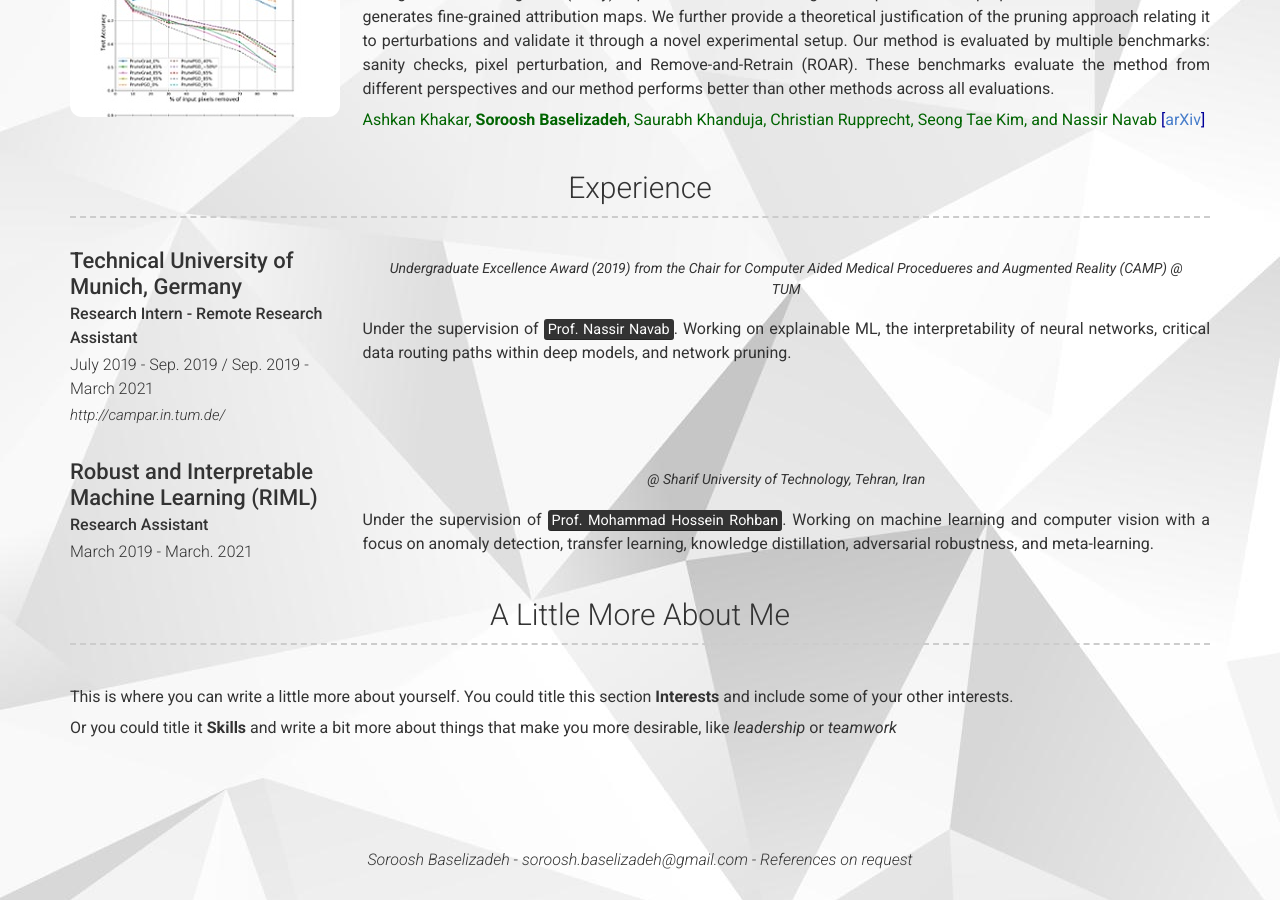
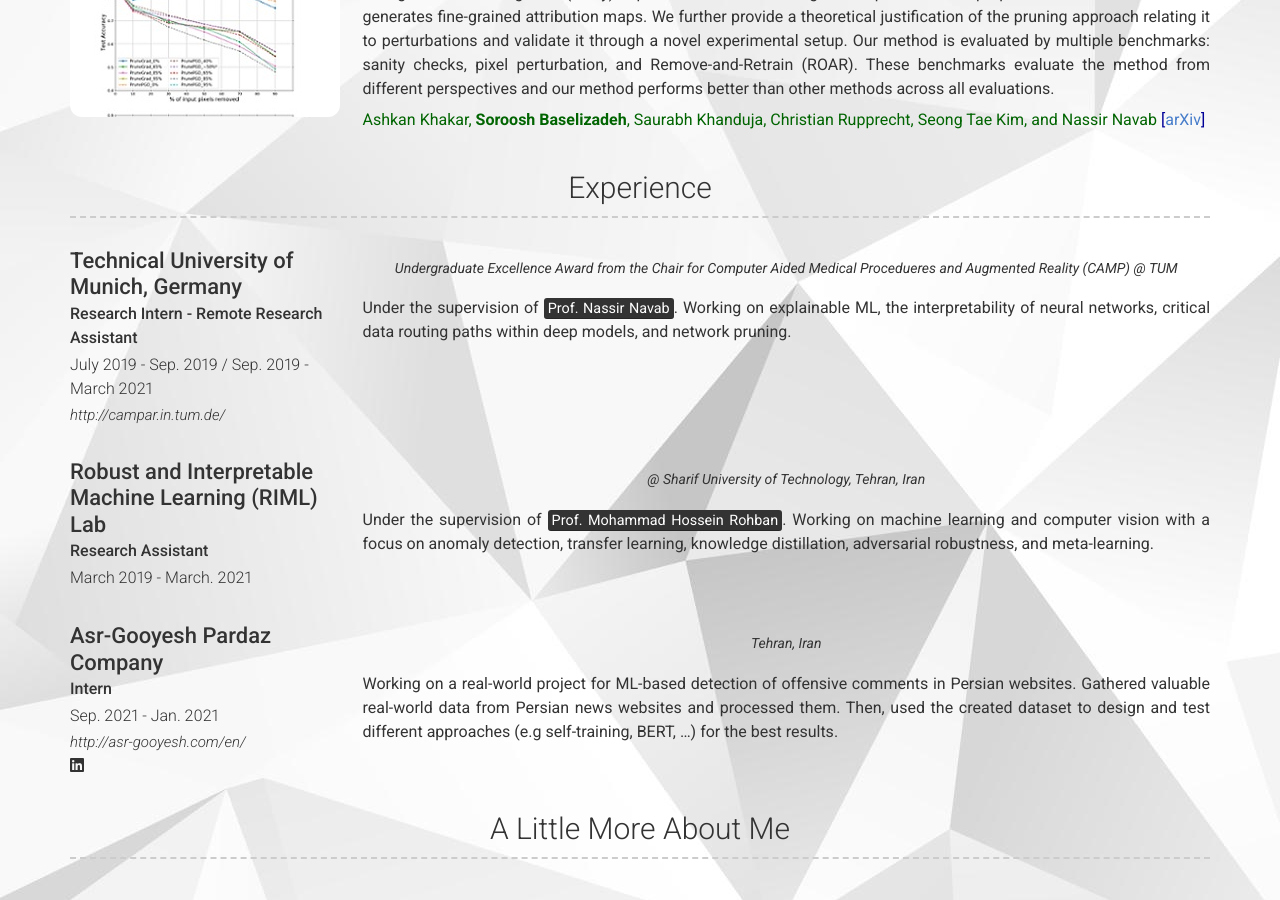
Before and after one commit to Soroosh-Bsl/soroosh-bsl.github.io, a Jekyll site: the page built from index.md, in a window 1280 px wide and 900 px high, scrolled down 2570 px. Built offline with Jekyll 4.4.1, drawn with Linux system fonts in a browser that asks for light colours; nearby versions of some CDN libraries; a style sheet for code colours, icons or effects is not loaded.

Commit message:
update exp

```diff
--- a/_config.yml
+++ b/_config.yml
@@ -166,12 +166,12 @@ content:
         caption: July 2019 - Sep. 2019 / Sep. 2019 - March 2021
         link: http://campar.in.tum.de/
         quote: >
-          Undergraduate Excellence Award (2019) from the Chair for Computer Aided Medical Procedueres and Augmented Reality (CAMP) @ TUM
+          Undergraduate Excellence Award from the Chair for Computer Aided Medical Procedueres and Augmented Reality (CAMP) @ TUM
         description: | # this will include new lines to allow paragraphs
           Under the supervision of <a href="https://scholar.google.de/citations?user=kzoVUPYAAAAJ&hl=en"><mark>Prof. Nassir Navab</mark></a>.
           Working on explainable ML, the interpretability of neural networks, critical data routing paths within deep models, and network pruning.
       - layout: left
-        title: Robust and Interpretable Machine Learning (RIML)
+        title: Robust and Interpretable Machine Learning (RIML) Lab
         sub_title: Research Assistant
         caption: March 2019 - March. 2021
         quote: >
@@ -179,6 +179,21 @@ content:
         description: | # this will include new lines to allow paragraphs
           Under the supervision of <a href="https://scholar.google.com/citations?hl=en&user=pRyJ6FkAAAAJ"><mark>Prof. Mohammad Hossein Rohban</mark></a>.
           Working on machine learning and computer vision with a focus on anomaly detection, transfer learning, knowledge distillation, adversarial robustness, and meta-learning.
+      - layout: left
+        title: Asr-Gooyesh Pardaz Company
+        sub_title: Intern
+        caption: Sep. 2021 - Jan. 2021
+        link: http://asr-gooyesh.com/en/
+        additional_links:
+          - title:  Asr-Gooyesh Pardaz LinkedIn
+            icon: fab fa-linkedin
+            url: https://www.linkedin.com/company/asr-gooyesh-pardaz-co-/
+        quote: >
+          Tehran, Iran
+        description: | # this will include new lines to allow paragraphs
+          Working on a real-world project for ML-based detection of offensive comments in Persian websites. Gathered
+          valuable real-world data from Persian news websites and processed them. Then, used the created dataset to design and test different approaches
+          (e.g self-training, BERT, ...) for the best results.
   - title: A Little More About Me
     layout: text
     content: | # this will include new lines to allow paragraphs
```
